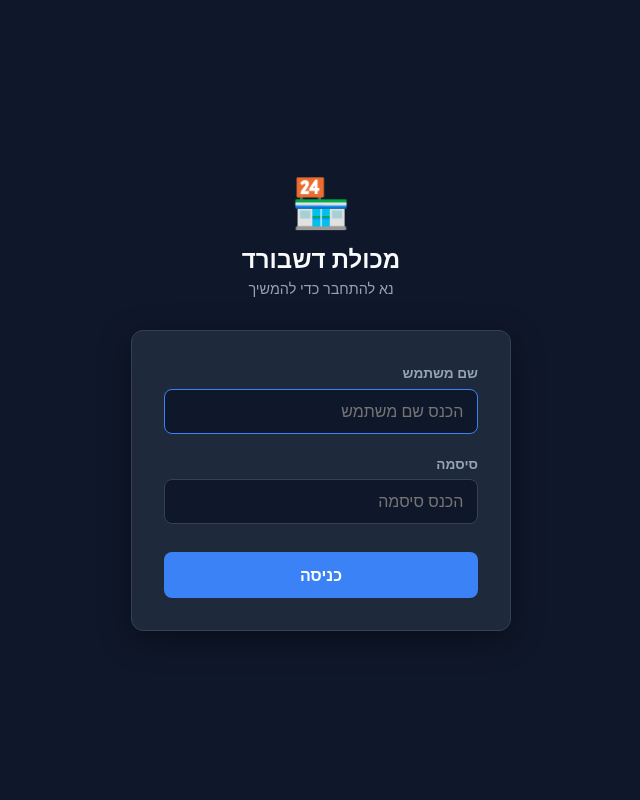
After one commit to RoeiAmsalem/MakoletDashboard, a Flask app: page /login in a window 1280 px wide. The commit adds this page. Shown: the whole page, without its empty margins (319-959 px from the left). Run offline with Flask 3, Linux system fonts and the light colour scheme.

Commit message:
feat: Add two-role login system
- Flask-Login integration with admin/viewer roles from .env credentials
- login.html: Hebrew RTL login page matching dark design system
- /login GET+POST, /logout routes; all routes protected with @login_required
- Unauthenticated requests redirect to /login (with ?next= preserved)
- Navbar: username, role badge (מנהל/צופה), logout button
- USER_ROLE / IS_ADMIN injected into JS context for client-side role gating
- requirements.txt: add flask-login>=0.6

Co-Authored-By: Claude Sonnet 4.6 <noreply@anthropic.com>

```diff
--- a/dashboard/app.py
+++ b/dashboard/app.py
@@ -2,16 +2,31 @@
 Flask dashboard server for MakoletDashboard.
 
 Routes:
-    GET /               → home page (מסך בית - estimated profit)
-    GET /api/summary    → current month KPIs + estimated profit
-    GET /api/history    → last 6 months profit breakdown
+    GET  /login          → login page
+    POST /login          → authenticate
+    GET  /logout         → log out + redirect to /login
+    GET  /               → home page (מסך בית - estimated profit)
+    GET  /api/summary    → current month KPIs + estimated profit
+    GET  /api/history    → last 6 months profit breakdown
+
+Roles:
+    admin  → full access, edit buttons visible
+    viewer → read-only, edit buttons hidden
 """
 
 import os
 from datetime import date
 from dateutil.relativedelta import relativedelta
 
-from flask import Flask, jsonify, render_template
+from flask import Flask, jsonify, redirect, render_template, request, url_for
+from flask_login import (
+    LoginManager,
+    UserMixin,
+    current_user,
+    login_required,
+    login_user,
+    logout_user,
+)
 from dotenv import load_dotenv
 
 from database.db import calculate_estimated_profit, init_db
@@ -24,12 +39,87 @@ app.secret_key = os.getenv("FLASK_SECRET_KEY", "dev-secret-key")
 # Ensure DB tables exist on startup
 init_db()
 
+# ---------------------------------------------------------------------------
+# Flask-Login setup
+# ---------------------------------------------------------------------------
+
+login_manager = LoginManager(app)
+login_manager.login_view = "login"          # redirect here when not authenticated
+login_manager.login_message = ""            # suppress default English flash
+
+
+class User(UserMixin):
+    def __init__(self, user_id: str, role: str):
+        self.id = user_id          # Flask-Login uses .id as the session key
+        self.username = user_id
+        self.role = role           # "admin" | "viewer"
+
+    @property
+    def is_admin(self) -> bool:
+        return self.role == "admin"
+
+
+def _build_users() -> dict:
+    """Read credentials from .env and return {username: {password, role}}."""
+    users = {}
+    admin_u = os.getenv("ADMIN_USERNAME", "")
+    admin_p = os.getenv("ADMIN_PASSWORD", "")
+    viewer_u = os.getenv("VIEWER_USERNAME", "")
+    viewer_p = os.getenv("VIEWER_PASSWORD", "")
+    if admin_u and admin_p:
+        users[admin_u] = {"password": admin_p, "role": "admin"}
+    if viewer_u and viewer_p:
+        users[viewer_u] = {"password": viewer_p, "role": "viewer"}
+    return users
+
+
+USERS = _build_users()
+
+
+@login_manager.user_loader
+def load_user(user_id: str):
+    data = USERS.get(user_id)
+    if data:
+        return User(user_id, data["role"])
+    return None
+
+
+# ---------------------------------------------------------------------------
+# Auth routes
+# ---------------------------------------------------------------------------
+
+@app.route("/login", methods=["GET", "POST"])
+def login():
+    if current_user.is_authenticated:
+        return redirect(url_for("index"))
+
+    error = None
+    if request.method == "POST":
+        username = request.form.get("username", "").strip()
+        password = request.form.get("password", "")
+        user_data = USERS.get(username)
+        if user_data and user_data["password"] == password:
+            user = User(username, user_data["role"])
+            login_user(user, remember=True)
+            return redirect(request.args.get("next") or url_for("index"))
+        error = "שם משתמש או סיסמה שגויים"
+
+    return render_template("login.html", error=error)
+
+
+@app.route("/logout")
+@login_required
+def logout():
+    logout_user()
+    return redirect(url_for("login"))
+
 
 # ---------------------------------------------------------------------------
 # Page routes
 # ---------------------------------------------------------------------------
 
 @app.route("/")
+@login_required
 def index():
     return render_template("index.html")
 
@@ -39,6 +129,7 @@ def index():
 # ---------------------------------------------------------------------------
 
 @app.route("/api/summary")
+@login_required
 def api_summary():
     """Return current month KPIs and estimated profit."""
     today = date.today()
@@ -47,6 +138,7 @@ def api_summary():
 
 
 @app.route("/api/history")
+@login_required
 def api_history():
     """Return profit breakdown for the last 6 months (oldest → newest)."""
     today = date.today()
@@ -54,7 +146,6 @@ def api_history():
     for i in range(5, -1, -1):
         target = today - relativedelta(months=i)
         row = calculate_estimated_profit(target.month, target.year)
-        # Add a human-readable Hebrew month label
         label = date(target.year, target.month, 1).strftime("%-m/%Y")
         row["label"] = label
         months.append(row)
--- /dev/null
+++ b/dashboard/templates/login.html
@@ -0,0 +1,159 @@
+<!DOCTYPE html>
+<html lang="he" dir="rtl">
+<head>
+    <meta charset="UTF-8">
+    <meta name="viewport" content="width=device-width, initial-scale=1.0">
+    <title>כניסה - מכולת דשבורד</title>
+    <link rel="stylesheet" href="{{ url_for('static', filename='css/style.css') }}">
+    <style>
+        body {
+            display: flex;
+            align-items: center;
+            justify-content: center;
+            min-height: 100vh;
+            padding: 1rem;
+        }
+
+        .login-wrap {
+            width: 100%;
+            max-width: 380px;
+        }
+
+        .login-header {
+            text-align: center;
+            margin-bottom: 2rem;
+        }
+
+        .login-header .store-icon {
+            font-size: 3rem;
+            display: block;
+            margin-bottom: 0.5rem;
+        }
+
+        .login-header h1 {
+            font-size: 1.5rem;
+            font-weight: 700;
+            color: var(--text-light);
+            margin-bottom: 0.25rem;
+        }
+
+        .login-header p {
+            font-size: 0.9rem;
+            color: #94a3b8;
+        }
+
+        .login-card {
+            background: var(--surface);
+            border: 1px solid #334155;
+            border-radius: var(--radius);
+            padding: 2rem;
+            box-shadow: 0 8px 32px rgba(0,0,0,0.4);
+        }
+
+        .form-group {
+            display: flex;
+            flex-direction: column;
+            gap: 0.4rem;
+            margin-bottom: 1.25rem;
+        }
+
+        .form-group label {
+            font-size: 0.85rem;
+            font-weight: 600;
+            color: #94a3b8;
+        }
+
+        .form-group input {
+            background: #0f172a;
+            border: 1px solid #334155;
+            border-radius: 8px;
+            padding: 0.65rem 0.85rem;
+            font-size: 1rem;
+            color: var(--text-light);
+            font-family: inherit;
+            direction: rtl;
+            transition: border-color 0.15s;
+            width: 100%;
+        }
+
+        .form-group input:focus {
+            outline: none;
+            border-color: var(--neutral);
+        }
+
+        .btn-login {
+            width: 100%;
+            padding: 0.75rem;
+            background: var(--neutral);
+            color: #fff;
+            border: none;
+            border-radius: 8px;
+            font-size: 1rem;
+            font-weight: 700;
+            font-family: inherit;
+            cursor: pointer;
+            transition: opacity 0.15s;
+            margin-top: 0.5rem;
+        }
+
+        .btn-login:hover { opacity: 0.88; }
+
+        .login-error {
+            background: rgba(239,68,68,0.12);
+            border: 1px solid rgba(239,68,68,0.35);
+            color: #fca5a5;
+            border-radius: 8px;
+            padding: 0.65rem 0.85rem;
+            font-size: 0.9rem;
+            margin-bottom: 1.25rem;
+            text-align: center;
+        }
+    </style>
+</head>
+<body>
+
+<div class="login-wrap">
+    <div class="login-header">
+        <span class="store-icon">🏪</span>
+        <h1>מכולת דשבורד</h1>
+        <p>נא להתחבר כדי להמשיך</p>
+    </div>
+
+    <div class="login-card">
+        {% if error %}
+        <div class="login-error">{{ error }}</div>
+        {% endif %}
+
+        <form method="POST" action="{{ url_for('login') }}">
+            <div class="form-group">
+                <label for="username">שם משתמש</label>
+                <input
+                    type="text"
+                    id="username"
+                    name="username"
+                    autocomplete="username"
+                    autofocus
+                    required
+                    placeholder="הכנס שם משתמש"
+                >
+            </div>
+
+            <div class="form-group">
+                <label for="password">סיסמה</label>
+                <input
+                    type="password"
+                    id="password"
+                    name="password"
+                    autocomplete="current-password"
+                    required
+                    placeholder="הכנס סיסמה"
+                >
+            </div>
+
+            <button type="submit" class="btn-login">כניסה</button>
+        </form>
+    </div>
+</div>
+
+</body>
+</html>
--- a/requirements.txt
+++ b/requirements.txt
@@ -7,6 +7,7 @@ pdfplumber>=0.11
 
 # Dashboard (Step 5)
 flask>=3.0
+flask-login>=0.6
 python-dateutil>=2.9
 
 # Scheduling (Step 8)
```
Also changed, not shown: dashboard/static/css/style.css (+45 -1 lines), dashboard/templates/index.html (+15 -2 lines).
